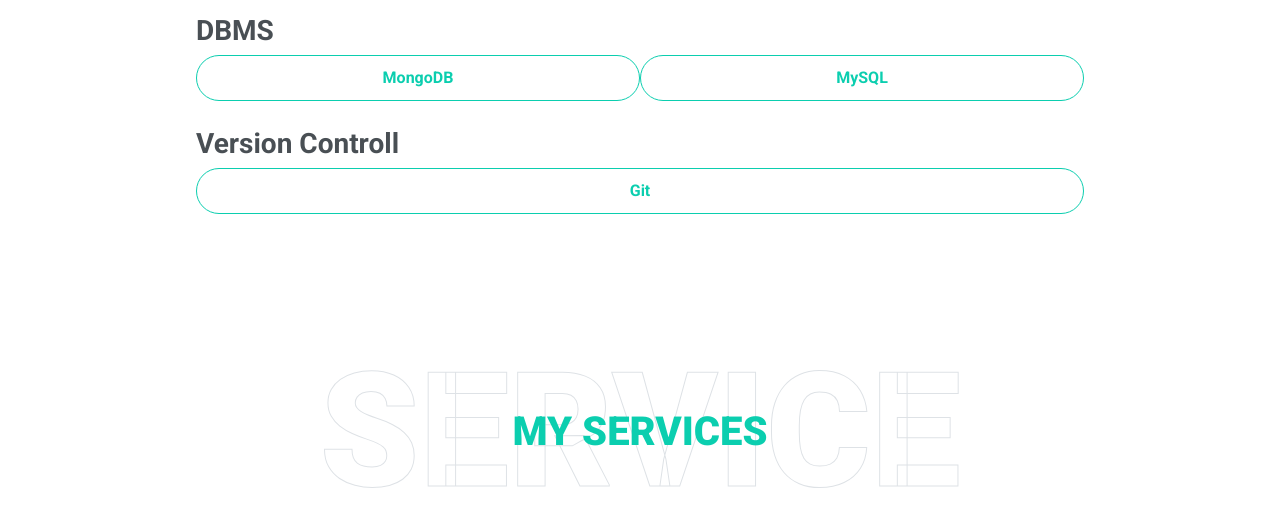
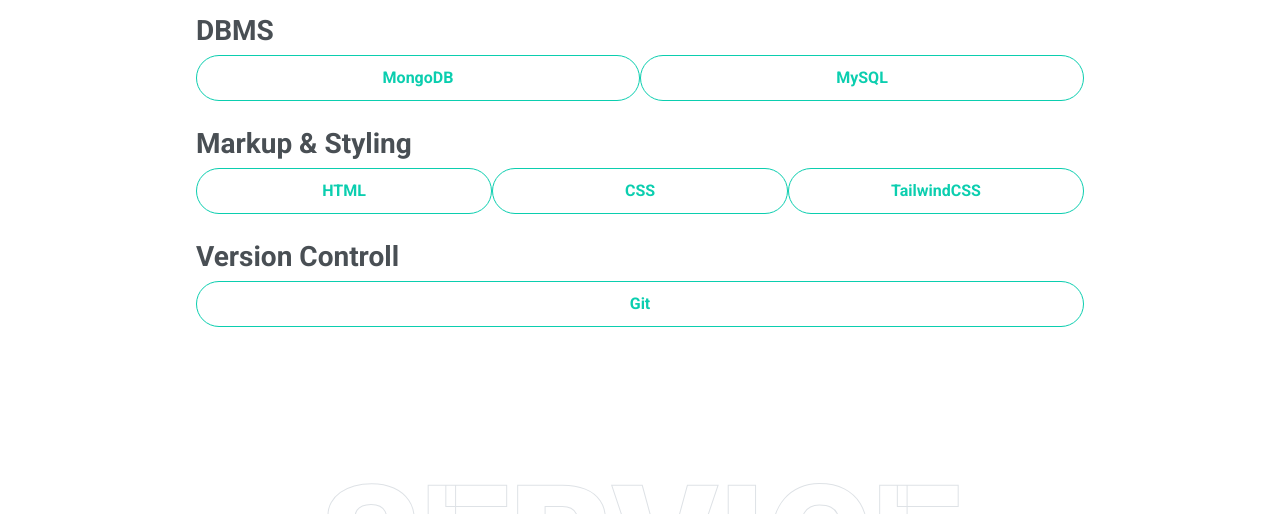
Before and after one commit to Chasith-Randima/randima_silva_portfolio_web_site, a plain HTML site: page index.html in a window 1280 px wide. Shown: the part 3100-3614 px from the top of the page. Drawn offline with nearby package versions, Linux system fonts and the light colour scheme.

Commit message:
Markup & Styling added

```diff
--- a/index.html
+++ b/index.html
@@ -590,6 +590,14 @@
             <div class="skill-item">
               <h2 class="btn btn-outline-primary d-lg-block">MongoDB</h2>
               <h2 class="btn btn-outline-primary d-lg-block">MySQL</h2>
+            </div>
+          </div>
+          <div class="skill-cat">
+            <h3>Markup & Styling</h3>
+            <div class="skill-item">
+              <h2 class="btn btn-outline-primary d-lg-block">HTML</h2>
+              <h2 class="btn btn-outline-primary d-lg-block">CSS</h2>
+              <h2 class="btn btn-outline-primary d-lg-block">TailwindCSS</h2>
             </div>
           </div>
           <div class="skill-cat">
@@ -1415,8 +1423,11 @@
         </div>
         <p class="m-0">
           &copy;
-          <a class="text-white font-weight-bold" href="https://randimasilva.vercel.app/">randimasilva.vercel.app</a>. All
-          Rights Reserved. Designed by
+          <a
+            class="text-white font-weight-bold"
+            href="https://randimasilva.vercel.app/"
+            >randimasilva.vercel.app</a
+          >. All Rights Reserved. Designed by
           <a
             class="text-white font-weight-bold"
             href="https://www.linkedin.com/in/randima-silva-7648581b5/"
```
